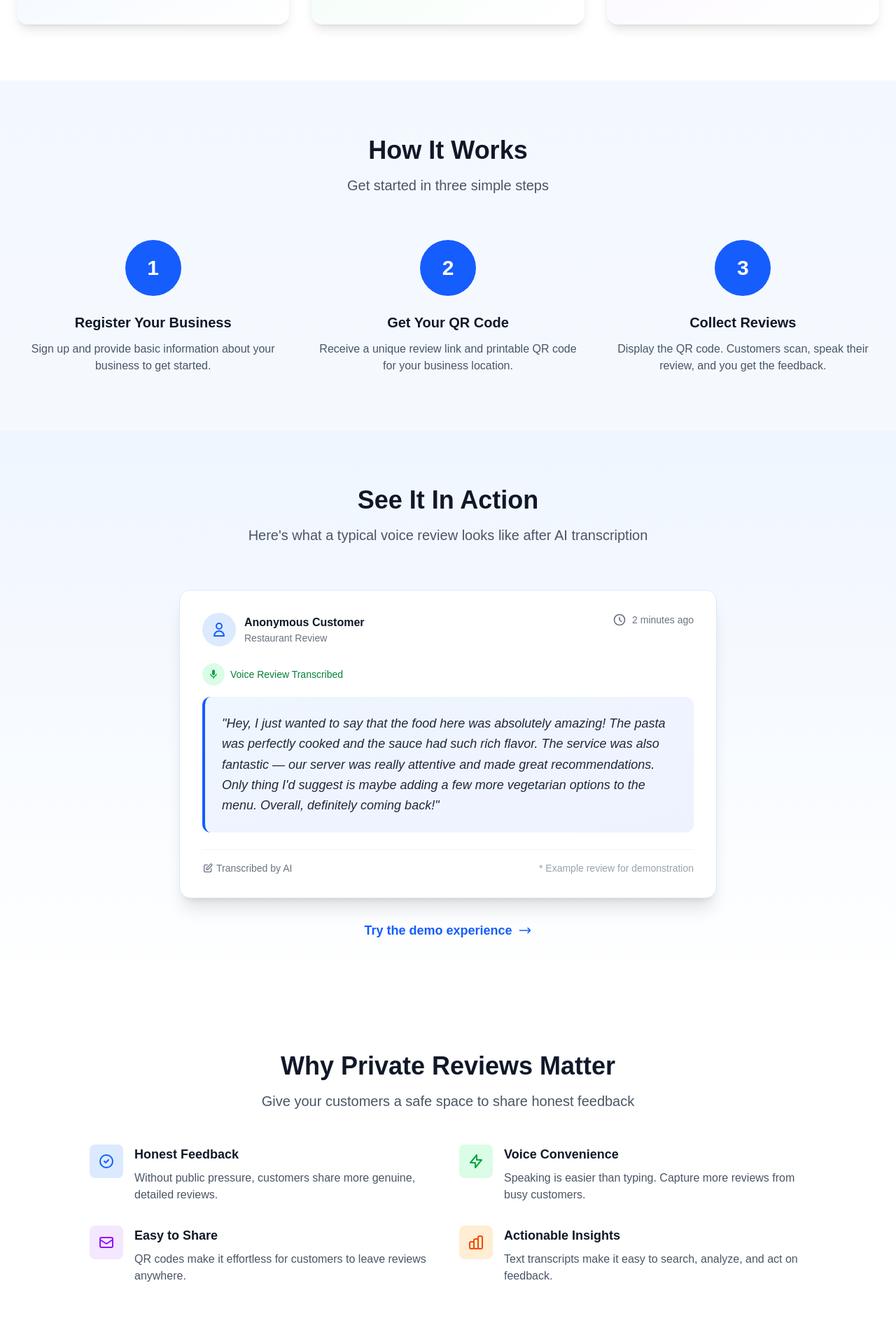
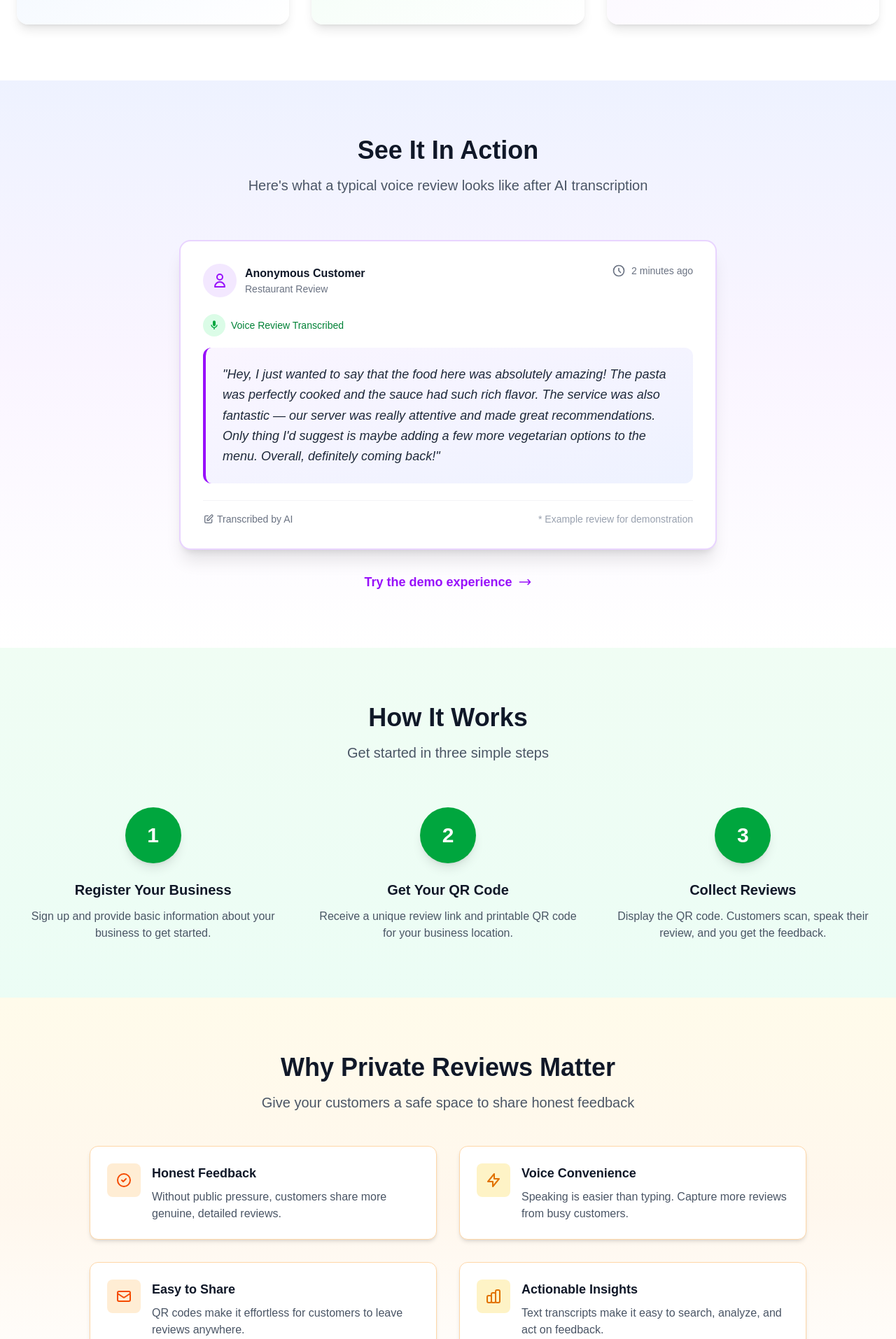
Before and after one commit to vijayst/telltheowner, a Next.js app: page / in a window 1280 px wide. Shown: the part 1006-2920 px from the top of the page at 70% size. Built offline with nearby package versions, Linux system fonts and the light colour scheme; no server answers.

Commit message:
bg color

```diff
--- a/src/app/page.tsx
+++ b/src/app/page.tsx
@@ -78,47 +78,8 @@ export default function Home() {
         </div>
       </section>
 
-      {/* How It Works Section */}
-      <section id="how-it-works" className="container mx-auto px-6 py-20">
-        <h2 className="text-4xl font-bold text-center text-gray-900 mb-4">
-          How It Works
-        </h2>
-        <p className="text-xl text-gray-600 text-center mb-16 max-w-2xl mx-auto">
-          Get started in three simple steps
-        </p>
-        <div className="grid md:grid-cols-3 gap-8">
-          <div className="text-center">
-            <div className="w-20 h-20 bg-blue-600 rounded-full flex items-center justify-center mx-auto mb-6 text-white text-3xl font-bold">
-              1
-            </div>
-            <h3 className="text-xl font-bold text-gray-900 mb-3">Register Your Business</h3>
-            <p className="text-gray-600">
-              Sign up and provide basic information about your business to get started.
-            </p>
-          </div>
-          <div className="text-center">
-            <div className="w-20 h-20 bg-blue-600 rounded-full flex items-center justify-center mx-auto mb-6 text-white text-3xl font-bold">
-              2
-            </div>
-            <h3 className="text-xl font-bold text-gray-900 mb-3">Get Your QR Code</h3>
-            <p className="text-gray-600">
-              Receive a unique review link and printable QR code for your business location.
-            </p>
-          </div>
-          <div className="text-center">
-            <div className="w-20 h-20 bg-blue-600 rounded-full flex items-center justify-center mx-auto mb-6 text-white text-3xl font-bold">
-              3
-            </div>
-            <h3 className="text-xl font-bold text-gray-900 mb-3">Collect Reviews</h3>
-            <p className="text-gray-600">
-              Display the QR code. Customers scan, speak their review, and you get the feedback.
-            </p>
-          </div>
-        </div>
-      </section>
-
       {/* Example Review Section */}
-      <section className="container mx-auto px-6 py-20 bg-gradient-to-b from-blue-50 to-white">
+      <section className="container mx-auto px-6 py-20 bg-gradient-to-b from-indigo-50 via-purple-50 to-white">
         <h2 className="text-4xl font-bold text-center text-gray-900 mb-4">
           See It In Action
         </h2>
@@ -127,12 +88,12 @@ export default function Home() {
         </p>
 
         <div className="max-w-3xl mx-auto">
-          <div className="bg-white rounded-2xl shadow-xl p-8 border border-blue-100">
+          <div className="bg-white rounded-2xl shadow-xl p-8 border-2 border-purple-200">
             {/* Review Header */}
             <div className="flex items-start justify-between mb-6">
               <div className="flex items-center gap-3">
-                <div className="w-12 h-12 bg-blue-100 rounded-full flex items-center justify-center">
-                  <svg className="w-6 h-6 text-blue-600" fill="none" stroke="currentColor" viewBox="0 0 24 24">
+                <div className="w-12 h-12 bg-purple-100 rounded-full flex items-center justify-center">
+                  <svg className="w-6 h-6 text-purple-600" fill="none" stroke="currentColor" viewBox="0 0 24 24">
                     <path strokeLinecap="round" strokeLinejoin="round" strokeWidth={2} d="M16 7a4 4 0 11-8 0 4 4 0 018 0zM12 14a7 7 0 00-7 7h14a7 7 0 00-7-7z" />
                   </svg>
                 </div>
@@ -161,7 +122,7 @@ export default function Home() {
                 <span className="text-sm font-medium text-green-700">Voice Review Transcribed</span>
               </div>
 
-              <div className="bg-gradient-to-br from-blue-50 to-indigo-50 rounded-xl p-6 border-l-4 border-blue-600">
+              <div className="bg-gradient-to-br from-purple-50 to-indigo-50 rounded-xl p-6 border-l-4 border-purple-600">
                 <p className="text-lg leading-relaxed text-gray-800 italic">
                   "Hey, I just wanted to say that the food here was absolutely amazing! The pasta was perfectly cooked and the sauce had such rich flavor. The service was also fantastic — our server was really attentive and made great recommendations. Only thing I'd suggest is maybe adding a few more vegetarian options to the menu. Overall, definitely coming back!"
                 </p>
@@ -186,7 +147,7 @@ export default function Home() {
 
           {/* Call to Action */}
           <div className="text-center mt-8">
-            <a href="/product/review-demo" className="text-blue-600 hover:text-blue-700 font-semibold text-lg inline-flex items-center gap-2 transition">
+            <a href="/product/review-demo" className="text-purple-600 hover:text-purple-700 font-semibold text-lg inline-flex items-center gap-2 transition">
               Try the demo experience
               <svg className="w-5 h-5" fill="none" stroke="currentColor" viewBox="0 0 24 24">
                 <path strokeLinecap="round" strokeLinejoin="round" strokeWidth={2} d="M17 8l4 4m0 0l-4 4m4-4H3" />
@@ -196,8 +157,47 @@ export default function Home() {
         </div>
       </section>
 
+      {/* How It Works Section */}
+      <section id="how-it-works" className="container mx-auto px-6 py-20 bg-gradient-to-b from-green-50 to-emerald-50">
+        <h2 className="text-4xl font-bold text-center text-gray-900 mb-4">
+          How It Works
+        </h2>
+        <p className="text-xl text-gray-600 text-center mb-16 max-w-2xl mx-auto">
+          Get started in three simple steps
+        </p>
+        <div className="grid md:grid-cols-3 gap-8">
+          <div className="text-center">
+            <div className="w-20 h-20 bg-green-600 rounded-full flex items-center justify-center mx-auto mb-6 text-white text-3xl font-bold shadow-lg">
+              1
+            </div>
+            <h3 className="text-xl font-bold text-gray-900 mb-3">Register Your Business</h3>
+            <p className="text-gray-600">
+              Sign up and provide basic information about your business to get started.
+            </p>
+          </div>
+          <div className="text-center">
+            <div className="w-20 h-20 bg-green-600 rounded-full flex items-center justify-center mx-auto mb-6 text-white text-3xl font-bold shadow-lg">
+              2
+            </div>
+            <h3 className="text-xl font-bold text-gray-900 mb-3">Get Your QR Code</h3>
+            <p className="text-gray-600">
+              Receive a unique review link and printable QR code for your business location.
+            </p>
+          </div>
+          <div className="text-center">
+            <div className="w-20 h-20 bg-green-600 rounded-full flex items-center justify-center mx-auto mb-6 text-white text-3xl font-bold shadow-lg">
+              3
+            </div>
+            <h3 className="text-xl font-bold text-gray-900 mb-3">Collect Reviews</h3>
+            <p className="text-gray-600">
+              Display the QR code. Customers scan, speak their review, and you get the feedback.
+            </p>
+          </div>
+        </div>
+      </section>
+
       {/* Benefits Section */}
-      <section id="benefits" className="container mx-auto px-6 py-20 bg-white">
+      <section id="benefits" className="container mx-auto px-6 py-20 bg-gradient-to-b from-amber-50 via-orange-50 to-white">
         <h2 className="text-4xl font-bold text-center text-gray-900 mb-4">
           Why Private Reviews Matter
         </h2>
@@ -205,9 +205,9 @@ export default function Home() {
           Give your customers a safe space to share honest feedback
         </p>
         <div className="grid md:grid-cols-2 gap-8 max-w-5xl mx-auto">
-          <div className="flex items-start gap-4">
-            <div className="w-12 h-12 bg-blue-100 rounded-lg flex items-center justify-center flex-shrink-0">
-              <svg className="w-6 h-6 text-blue-600" fill="none" stroke="currentColor" viewBox="0 0 24 24">
+          <div className="flex items-start gap-4 bg-white rounded-xl p-6 shadow-md border border-orange-200">
+            <div className="w-12 h-12 bg-orange-100 rounded-lg flex items-center justify-center flex-shrink-0">
+              <svg className="w-6 h-6 text-orange-600" fill="none" stroke="currentColor" viewBox="0 0 24 24">
                 <path strokeLinecap="round" strokeLinejoin="round" strokeWidth={2} d="M9 12l2 2 4-4m6 2a9 9 0 11-18 0 9 9 0 0118 0z" />
               </svg>
             </div>
@@ -216,9 +216,9 @@ export default function Home() {
               <p className="text-gray-600">Without public pressure, customers share more genuine, detailed reviews.</p>
             </div>
           </div>
-          <div className="flex items-start gap-4">
-            <div className="w-12 h-12 bg-green-100 rounded-lg flex items-center justify-center flex-shrink-0">
-              <svg className="w-6 h-6 text-green-600" fill="none" stroke="currentColor" viewBox="0 0 24 24">
+          <div className="flex items-start gap-4 bg-white rounded-xl p-6 shadow-md border border-orange-200">
+            <div className="w-12 h-12 bg-amber-100 rounded-lg flex items-center justify-center flex-shrink-0">
+              <svg className="w-6 h-6 text-amber-600" fill="none" stroke="currentColor" viewBox="0 0 24 24">
                 <path strokeLinecap="round" strokeLinejoin="round" strokeWidth={2} d="M13 10V3L4 14h7v7l9-11h-7z" />
               </svg>
             </div>
@@ -227,9 +227,9 @@ export default function Home() {
               <p className="text-gray-600">Speaking is easier than typing. Capture more reviews from busy customers.</p>
             </div>
           </div>
-          <div className="flex items-start gap-4">
-            <div className="w-12 h-12 bg-purple-100 rounded-lg flex items-center justify-center flex-shrink-0">
-              <svg className="w-6 h-6 text-purple-600" fill="none" stroke="currentColor" viewBox="0 0 24 24">
+          <div className="flex items-start gap-4 bg-white rounded-xl p-6 shadow-md border border-orange-200">
+            <div className="w-12 h-12 bg-orange-100 rounded-lg flex items-center justify-center flex-shrink-0">
+              <svg className="w-6 h-6 text-orange-600" fill="none" stroke="currentColor" viewBox="0 0 24 24">
                 <path strokeLinecap="round" strokeLinejoin="round" strokeWidth={2} d="M3 8l7.89 5.26a2 2 0 002.22 0L21 8M5 19h14a2 2 0 002-2V7a2 2 0 00-2-2H5a2 2 0 00-2 2v10a2 2 0 002 2z" />
               </svg>
             </div>
@@ -238,9 +238,9 @@ export default function Home() {
               <p className="text-gray-600">QR codes make it effortless for customers to leave reviews anywhere.</p>
             </div>
           </div>
-          <div className="flex items-start gap-4">
-            <div className="w-12 h-12 bg-orange-100 rounded-lg flex items-center justify-center flex-shrink-0">
-              <svg className="w-6 h-6 text-orange-600" fill="none" stroke="currentColor" viewBox="0 0 24 24">
+          <div className="flex items-start gap-4 bg-white rounded-xl p-6 shadow-md border border-orange-200">
+            <div className="w-12 h-12 bg-amber-100 rounded-lg flex items-center justify-center flex-shrink-0">
+              <svg className="w-6 h-6 text-amber-600" fill="none" stroke="currentColor" viewBox="0 0 24 24">
                 <path strokeLinecap="round" strokeLinejoin="round" strokeWidth={2} d="M9 19v-6a2 2 0 00-2-2H5a2 2 0 00-2 2v6a2 2 0 002 2h2a2 2 0 002-2zm0 0V9a2 2 0 012-2h2a2 2 0 012 2v10m-6 0a2 2 0 002 2h2a2 2 0 002-2m0 0V5a2 2 0 012-2h2a2 2 0 012 2v14a2 2 0 01-2 2h-2a2 2 0 01-2-2z" />
               </svg>
             </div>
```
Also changed, not shown: src/components/FeedbackQRCode.tsx (+33 -7 lines).
